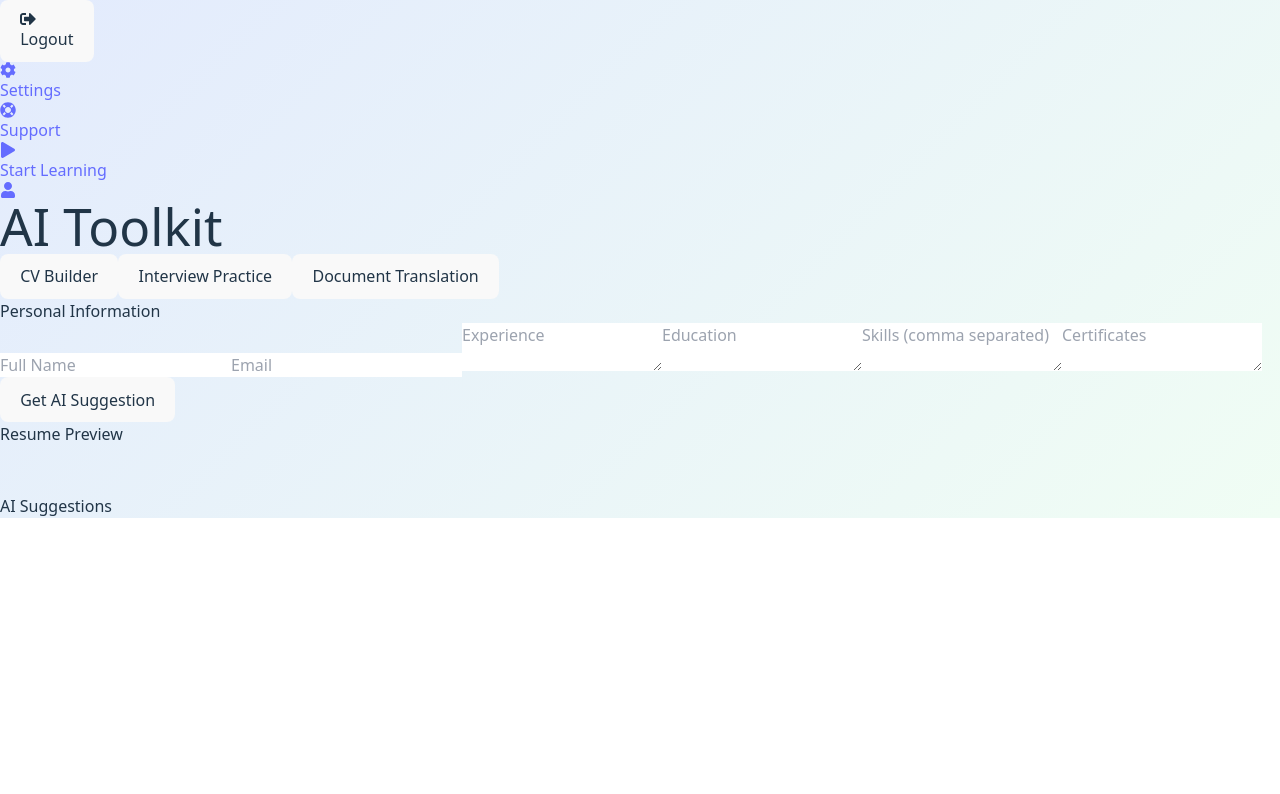
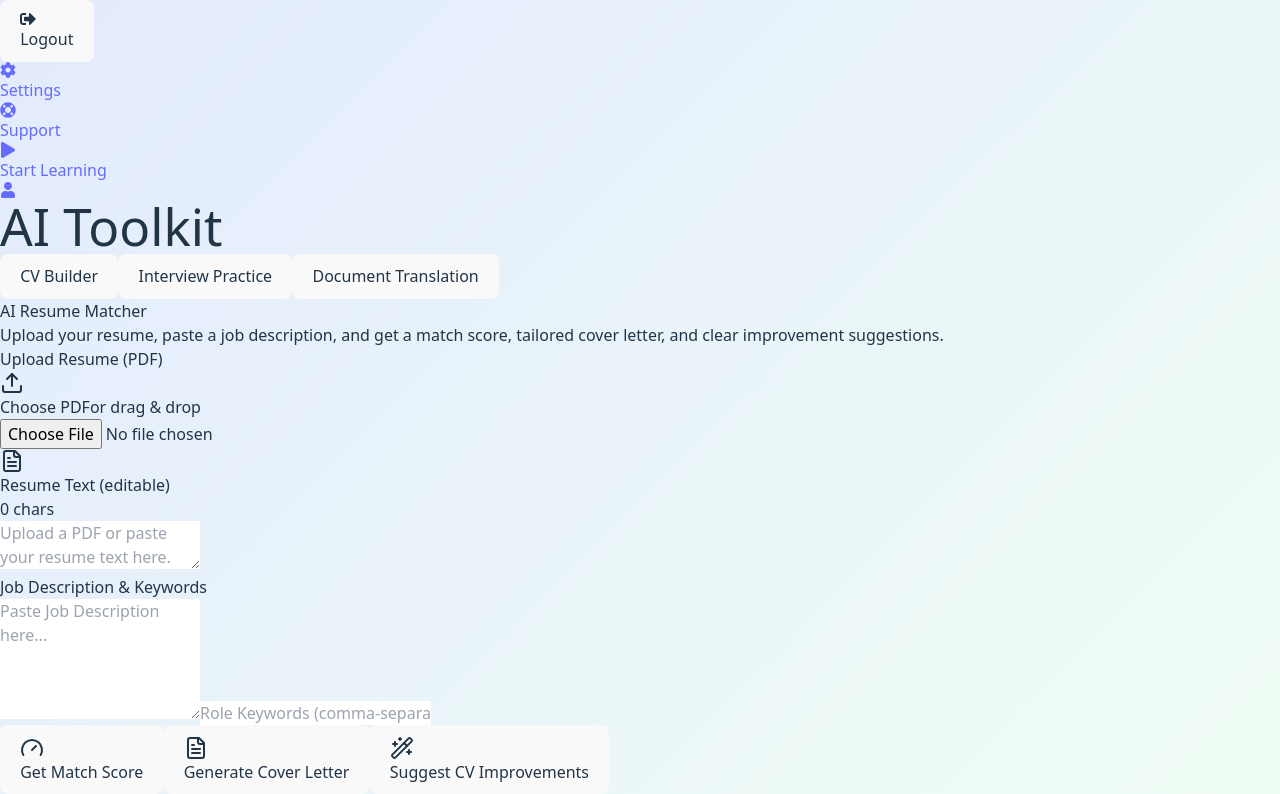
Before and after one commit to YzrSalih/AI4Integrate-platform, a React (Vite) app in the folder client/: page /ai-toolkit in a window 1280 px wide. Shown: the part 376-1170 px from the top of the page. Before the commit the page ends 894 px from the top, so only its background shows below. Built offline with nearby package versions, Linux system fonts and the light colour scheme; sample sign-in values are in the browser's storage.

Commit message:
python added for backend and ai integration

```diff
--- a/client/src/components/ai-toolkit/CVBuilder.jsx
+++ b/client/src/components/ai-toolkit/CVBuilder.jsx
@@ -1,69 +1,249 @@
 import React, { useState } from "react";
+import { Upload, Gauge, FileText as FileTextIcon, Wand2 } from "lucide-react";
 
 export default function CVBuilder() {
-  const [personalInfo, setPersonalInfo] = useState({
-    name: "",
-    email: "",
-    experience: "",
-    education: "",
-    skills: "",
-    certificates: ""
-  });
-  const [aiSuggestions, setAiSuggestions] = useState("");
+  // Single-panel states
+  const [resumeText, setResumeText] = useState("");
+  const [jdText, setJdText] = useState("");
+  const [keywords, setKeywords] = useState("");
+  const [matchResult, setMatchResult] = useState(null);
+  const [coverLetter, setCoverLetter] = useState("");
+  const [improvements, setImprovements] = useState("");
 
-  // OpenAI API integration (aktif)
-  const handleGenerate = async () => {
-    setAiSuggestions("Loading...");
+  const [loadingMatch, setLoadingMatch] = useState(false);
+  const [loadingCL, setLoadingCL] = useState(false);
+  const [loadingImprove, setLoadingImprove] = useState(false);
+  const [uploadLoading, setUploadLoading] = useState(false);
+  const [uploadError, setUploadError] = useState("");
+
+  // Helper: safe JSON parse to avoid "Unexpected end of JSON input"
+  const parseJsonSafe = async (res) => {
+    const text = await res.text();
     try {
-      const prompt = `Give suggestions for a resume: Name: ${personalInfo.name}, Email: ${personalInfo.email}, Experience: ${personalInfo.experience}, Education: ${personalInfo.education}, Skills: ${personalInfo.skills}, Certificates: ${personalInfo.certificates}. What can be added to make the resume more effective?`;
-      const response = await fetch("http://localhost:5000/api/openai", {
+      return JSON.parse(text);
+    } catch {
+      throw new Error(`Bad response (${res.status}): ${text?.slice(0, 200) || "<empty>"}`);
+    }
+  };
+
+  // PDF upload -> extract resume text via FastAPI
+  const handlePdfUpload = async (file) => {
+    if (!file) return;
+    setUploadLoading(true);
+    setUploadError("");
+    try {
+      const form = new FormData();
+      form.append("file", file);
+      const res = await fetch("/ml/resume/extract-text", { method: "POST", body: form });
+      const data = await parseJsonSafe(res);
+      if (!res.ok || data.error) throw new Error(data.error || "Extract failed");
+      setResumeText(data.text || "");
+    } catch (e) {
+      setUploadError(String(e.message || e));
+    } finally {
+      setUploadLoading(false);
+    }
+  };
+
+  const handleMatch = async () => {
+    setLoadingMatch(true);
+    setMatchResult(null);
+    try {
+      const res = await fetch("/ml/resume/match", {
         method: "POST",
         headers: { "Content-Type": "application/json" },
         body: JSON.stringify({
-          model: "gpt-3.5-turbo",
-          messages: [{ role: "user", content: prompt }],
-          max_tokens: 150
+          resumeText,
+          jdText,
+          keywords
         })
       });
-      const data = await response.json();
-      setAiSuggestions(data.choices?.[0]?.message?.content || "No response from AI.");
-    } catch (err) {
-      setAiSuggestions("Error while getting AI suggestion: " + (err?.message || err));
-      console.error("AI suggestion error:", err);
+      const data = await parseJsonSafe(res);
+      if (!res.ok || data.error) throw new Error(data.error || "Match failed");
+      setMatchResult(data);
+    } catch (e) {
+      setMatchResult({ error: String(e.message || e) });
+    } finally {
+      setLoadingMatch(false);
+    }
+  };
+
+  const handleCoverLetter = async () => {
+    setLoadingCL(true);
+    setCoverLetter("");
+    try {
+      const res = await fetch("/ml/resume/cover-letter", {
+        method: "POST",
+        headers: { "Content-Type": "application/json" },
+        body: JSON.stringify({ resumeText, jdText })
+      });
+      const data = await parseJsonSafe(res);
+      if (!res.ok || data.error) throw new Error(data.error || "Generation failed");
+      setCoverLetter(data.coverLetter || "");
+    } catch (e) {
+      setCoverLetter(`Error: ${String(e.message || e)}`);
+    } finally {
+      setLoadingCL(false);
+    }
+  };
+
+  const handleImprove = async () => {
+    setLoadingImprove(true);
+    setImprovements("");
+    try {
+      const res = await fetch("/ml/resume/improve", {
+        method: "POST",
+        headers: { "Content-Type": "application/json" },
+        body: JSON.stringify({ resumeText, jdText })
+      });
+      const data = await parseJsonSafe(res);
+      if (!res.ok || data.error) throw new Error(data.error || "Improve failed");
+      setImprovements(data.improvements || "");
+    } catch (e) {
+      setImprovements(`Error: ${String(e.message || e)}`);
+    } finally {
+      setLoadingImprove(false);
     }
   };
 
   return (
-    <div className="flex flex-col items-center justify-center w-full min-h-[60vh]">
-      <div className="flex flex-col md:flex-row gap-8 w-full max-w-5xl">
-        {/* Left: Personal Info */}
-        <div className="flex-1 bg-blue-50 p-8 rounded-2xl shadow-lg flex flex-col justify-between min-h-[340px]">
-          <h2 className="font-bold text-xl mb-4 text-blue-900">Personal Information</h2>
-          <input className="border border-blue-200 bg-white p-3 mb-3 w-full rounded-lg focus:outline-blue-400 text-base placeholder:text-blue-400 text-blue-900" placeholder="Full Name" value={personalInfo.name} onChange={e => setPersonalInfo({ ...personalInfo, name: e.target.value })} />
-          <input className="border border-blue-200 bg-white p-3 mb-3 w-full rounded-lg focus:outline-blue-400 text-base placeholder:text-blue-400 text-blue-900" placeholder="Email" value={personalInfo.email} onChange={e => setPersonalInfo({ ...personalInfo, email: e.target.value })} />
-          <textarea className="border border-blue-200 bg-white p-3 mb-3 w-full rounded-lg focus:outline-blue-400 text-base resize-none placeholder:text-blue-400 text-blue-900" rows={2} placeholder="Experience" value={personalInfo.experience} onChange={e => setPersonalInfo({ ...personalInfo, experience: e.target.value })} />
-          <textarea className="border border-blue-200 bg-white p-3 mb-3 w-full rounded-lg focus:outline-blue-400 text-base resize-none placeholder:text-blue-400 text-blue-900" rows={2} placeholder="Education" value={personalInfo.education} onChange={e => setPersonalInfo({ ...personalInfo, education: e.target.value })} />
-          <textarea className="border border-blue-200 bg-white p-3 mb-3 w-full rounded-lg focus:outline-blue-400 text-base resize-none placeholder:text-blue-400 text-blue-900" rows={2} placeholder="Skills (comma separated)" value={personalInfo.skills} onChange={e => setPersonalInfo({ ...personalInfo, skills: e.target.value })} />
-          <textarea className="border border-blue-200 bg-white p-3 mb-3 w-full rounded-lg focus:outline-blue-400 text-base resize-none placeholder:text-blue-400 text-blue-900" rows={2} placeholder="Certificates" value={personalInfo.certificates} onChange={e => setPersonalInfo({ ...personalInfo, certificates: e.target.value })} />
-          <button className="bg-gradient-to-r from-blue-400 to-green-300 hover:from-blue-500 hover:to-green-400 text-white px-5 py-3 rounded-lg font-semibold transition mt-2 shadow" onClick={handleGenerate}>Get AI Suggestion</button>
+    <div className="flex flex-col items-center justify-center w-full min-h-[60vh] p-4">
+      <div className="w-full max-w-4xl bg-white/70 backdrop-blur-sm p-6 md:p-8 rounded-2xl shadow-xl border border-blue-100">
+        <div className="mb-6">
+          <h2 className="font-extrabold text-2xl md:text-3xl text-blue-900 tracking-tight">AI Resume Matcher</h2>
+          <p className="text-blue-700/80 text-sm md:text-base mt-1">Upload your resume, paste a job description, and get a match score, tailored cover letter, and clear improvement suggestions.</p>
         </div>
-        {/* Middle: CV Preview */}
-        <div className="flex-1 bg-green-50 p-8 rounded-2xl shadow-lg min-h-[340px]">
-          <h2 className="font-bold text-xl mb-4 text-green-900">Resume Preview</h2>
-          <div className="border border-green-200 rounded-lg p-4 bg-white min-h-[120px]">
-            <strong className="text-lg text-green-900">{personalInfo.name}</strong><br />
-            <span className="text-green-700">{personalInfo.email}</span><br />
-            {personalInfo.experience && <><h4 className="mt-3 font-semibold text-green-800">Experience</h4><p className="text-green-800 whitespace-pre-line">{personalInfo.experience}</p></>}
-            {personalInfo.education && <><h4 className="mt-3 font-semibold text-green-800">Education</h4><p className="text-green-800 whitespace-pre-line">{personalInfo.education}</p></>}
-            {personalInfo.skills && <><h4 className="mt-3 font-semibold text-green-800">Skills</h4><p className="text-green-800 whitespace-pre-line">{personalInfo.skills}</p></>}
-            {personalInfo.certificates && <><h4 className="mt-3 font-semibold text-green-800">Certificates</h4><p className="text-green-800 whitespace-pre-line">{personalInfo.certificates}</p></>}
+
+        {/* Upload Resume (PDF) */}
+        <div className="mb-4">
+          <h3 className="font-bold text-lg mb-2 text-blue-900">Upload Resume (PDF)</h3>
+          <label htmlFor="resumePdf" className="group block w-full rounded-xl border-2 border-dashed border-blue-200 bg-gradient-to-br from-blue-50 to-white hover:from-blue-100 text-blue-900 p-4 cursor-pointer transition-colors">
+            <div className="flex items-center justify-center gap-2 pointer-events-none">
+              <span className="inline-flex h-9 w-9 items-center justify-center rounded-lg bg-blue-600 text-white shadow group-hover:bg-blue-700 transition-colors">
+                <Upload className="h-5 w-5" />
+              </span>
+              <div className="text-sm md:text-base">
+                <span className="font-semibold">Choose PDF</span>
+                <span className="text-blue-700/70 ml-2">or drag & drop</span>
+              </div>
+            </div>
+          </label>
+          <input
+            id="resumePdf"
+            type="file"
+            accept="application/pdf"
+            className="sr-only"
+            onChange={(e) => handlePdfUpload(e.target.files?.[0])}
+          />
+          {/* Status */}
+          {uploadLoading && (<div className="text-blue-700 text-sm mt-2">Extracting text...</div>)}
+          {uploadError && (<div className="text-red-600 bg-red-50 p-2 rounded border border-red-200 mt-2">{uploadError}</div>)}
+        </div>
+
+        {/* Extracted or manual resume text */}
+        <div className="mb-6">
+          <div className="flex items-center justify-between">
+            <div className="font-semibold mb-1 text-blue-900 flex items-center gap-2"><FileTextIcon className="h-4 w-4"/> Resume Text (editable)</div>
+            <div className="text-xs text-blue-600/70">{resumeText.length} chars</div>
           </div>
+          <textarea
+            className="border border-blue-200 bg-blue-50/60 focus:bg-white transition-colors p-3 w-full rounded-xl focus:outline-blue-400 text-base text-blue-900 resize-y min-h-[160px]"
+            placeholder="Upload a PDF or paste your resume text here."
+            value={resumeText}
+            onChange={(e) => setResumeText(e.target.value)}
+          />
         </div>
-        {/* Right: AI Suggestions */}
-        <div className="flex-1 bg-blue-50 p-8 rounded-2xl shadow-lg min-h-[340px]">
-          <h2 className="font-bold text-xl mb-4 text-blue-900">AI Suggestions</h2>
-          <div className="border border-blue-200 rounded-lg p-4 bg-white min-h-[120px] text-blue-900 whitespace-pre-line">{aiSuggestions}</div>
+
+        {/* Job Description + Keywords */}
+        <div className="mb-4">
+          <h3 className="font-bold text-lg mb-2 text-blue-900">Job Description & Keywords</h3>
+          <textarea
+            className="border border-blue-200 bg-white p-3 mb-2 w-full rounded-xl focus:outline-blue-400 text-base text-blue-900"
+            rows={5}
+            placeholder="Paste Job Description here..."
+            value={jdText}
+            onChange={e => setJdText(e.target.value)}
+          />
+          <input
+            className="border border-blue-200 bg-white p-3 w-full rounded-xl focus:outline-blue-400 text-base text-blue-900"
+            placeholder="Role Keywords (comma-separated), e.g. React, Node.js, AWS, Python"
+            value={keywords}
+            onChange={e => setKeywords(e.target.value)}
+          />
         </div>
+
+        {/* Actions */}
+        <div className="grid grid-cols-1 sm:grid-cols-3 gap-3 mb-6">
+          <button
+            className="inline-flex items-center justify-center gap-2 bg-gradient-to-r from-blue-600 to-blue-500 hover:from-blue-700 hover:to-blue-600 text-white px-4 py-2.5 rounded-xl font-semibold shadow transition disabled:opacity-60"
+            onClick={handleMatch}
+            disabled={loadingMatch || !jdText.trim() || !resumeText.trim()}
+          >
+            <Gauge className="h-5 w-5"/>
+            {loadingMatch ? "Working..." : "Get Match Score"}
+          </button>
+          <button
+            className="inline-flex items-center justify-center gap-2 bg-gradient-to-r from-green-600 to-green-500 hover:from-green-700 hover:to-green-600 text-white px-4 py-2.5 rounded-xl font-semibold shadow transition disabled:opacity-60"
+            onClick={handleCoverLetter}
+            disabled={loadingCL || !jdText.trim() || !resumeText.trim()}
+          >
+            <FileTextIcon className="h-5 w-5"/>
+            {loadingCL ? "Working..." : "Generate Cover Letter"}
+          </button>
+          <button
+            className="inline-flex items-center justify-center gap-2 bg-gradient-to-r from-purple-600 to-purple-500 hover:from-purple-700 hover:to-purple-600 text-white px-4 py-2.5 rounded-xl font-semibold shadow transition disabled:opacity-60"
+            onClick={handleImprove}
+            disabled={loadingImprove || !resumeText.trim()}
+          >
+            <Wand2 className="h-5 w-5"/>
+            {loadingImprove ? "Working..." : "Suggest CV Improvements"}
+          </button>
+        </div>
+
+        {/* Results */}
+        {matchResult && (
+          <div className="space-y-2 mb-4">
+            {"error" in matchResult ? (
+              <div className="text-red-600 bg-red-50 p-3 rounded-lg border border-red-200">{matchResult.error}</div>
+            ) : (
+              <>
+                <div className="text-xl font-bold text-blue-900">
+                  Match Score: <span className="text-green-700">{matchResult.score}%</span>
+                </div>
+                <div className="text-sm text-blue-700">
+                  Components: Embedding {(matchResult.components.embeddingSim*100).toFixed(0)}%, Keywords {(matchResult.components.keywordCoverage*100).toFixed(0)}%, Rules {(matchResult.components.ruleBonus*100).toFixed(0)}%
+                </div>
+                <div className="whitespace-pre-wrap bg-blue-50 border border-blue-200 rounded-xl p-3 text-blue-900 text-sm max-h-64 overflow-y-auto">
+                  {matchResult.analysis}
+                </div>
+              </>
+            )}
+          </div>
+        )}
+
+        {coverLetter && (
+          <div className="mt-4">
+            <div className="font-semibold mb-2 text-blue-900">Generated Cover Letter</div>
+            <div className="whitespace-pre-wrap bg-blue-50 border border-blue-200 rounded-xl p-3 text-blue-900 text-sm max-h-64 overflow-y-auto">
+              {coverLetter}
+            </div>
+            <button
+              className="mt-2 bg-gray-700 hover:bg-gray-800 text-white px-3 py-1.5 rounded-md text-sm"
+              onClick={() => navigator.clipboard?.writeText(coverLetter)}
+            >
+              Copy to Clipboard
+            </button>
+          </div>
+        )}
+
+        {improvements && (
+          <div className="mt-6">
+            <div className="font-semibold mb-2 text-blue-900">CV Improvements</div>
+            <div className="whitespace-pre-wrap bg-blue-50 border border-blue-200 rounded-xl p-3 text-blue-900 text-sm max-h-64 overflow-y-auto">
+              {improvements}
+            </div>
+          </div>
+        )}
       </div>
     </div>
   );
--- a/client/vite.config.js
+++ b/client/vite.config.js
@@ -15,7 +15,8 @@ export default defineConfig({
   },
   server: {
     proxy: {
-      '/api': 'http://localhost:5000'
+      '/api': { target: 'http://localhost:5000', changeOrigin: true },
+      '/ml': { target: 'http://localhost:8001', changeOrigin: true }
     }
   }
 });
```
Also changed, not shown: 2 other files (tests, documents, lock files or other folders).
